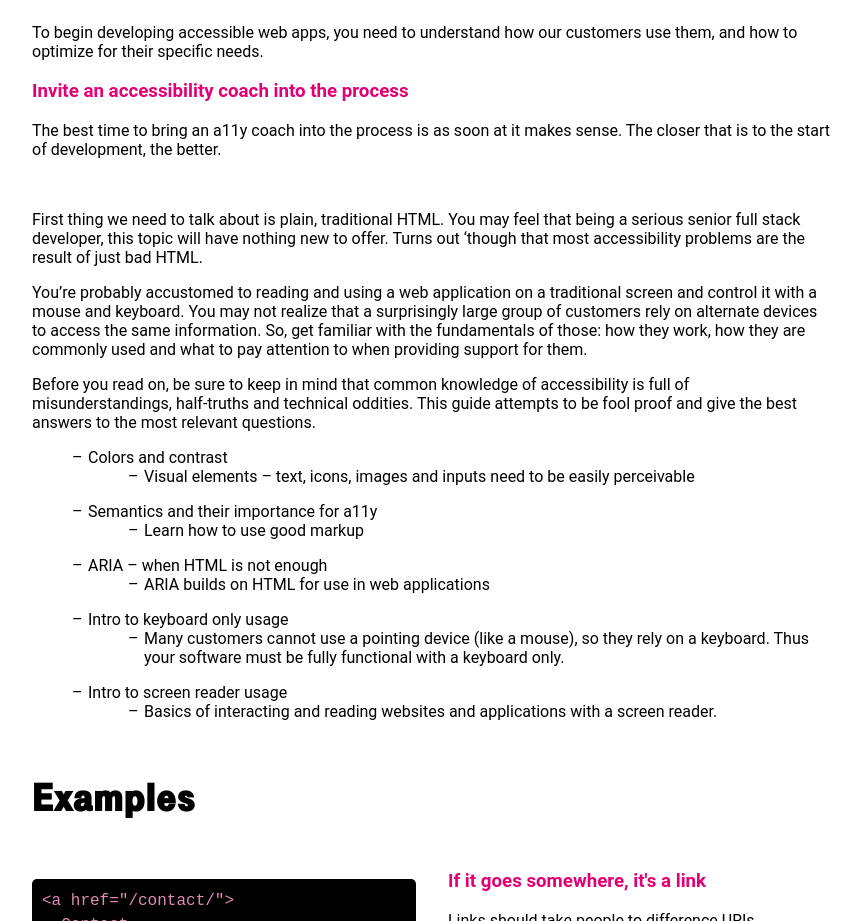
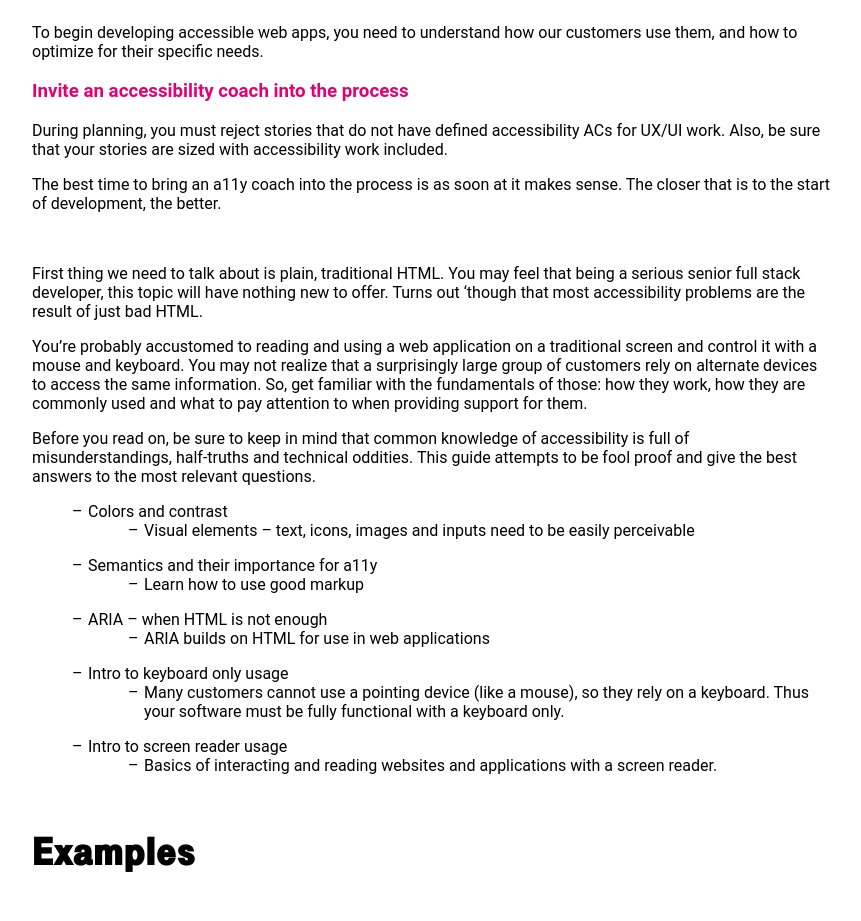
Before and after one commit to bobbyroe/developer-best-practices, a plain HTML site: page index.html in a window 1280 px wide. Shown: the part 840-1761 px from the top of the page, without its empty margins (208-1069 px from the left). Drawn offline with Linux system fonts and the light colour scheme; files whose address does not match are found by name.

Commit message:
add scrum process guidelines

```diff
--- a/index.html
+++ b/index.html
@@ -67,6 +67,10 @@
         and how to optimize for their specific needs.
       </p>
       <h3>Invite an accessibility coach into the process</h3>
+      <p>
+        During planning, you must reject stories that do not have defined accessibility ACs for
+        UX/UI work. Also, be sure that your stories are sized with accessibility work included.
+      </p>
       <p>
         The best time to bring an a11y coach into the process is as soon at it makes sense. The
         closer that is to the start of development, the better.
```
